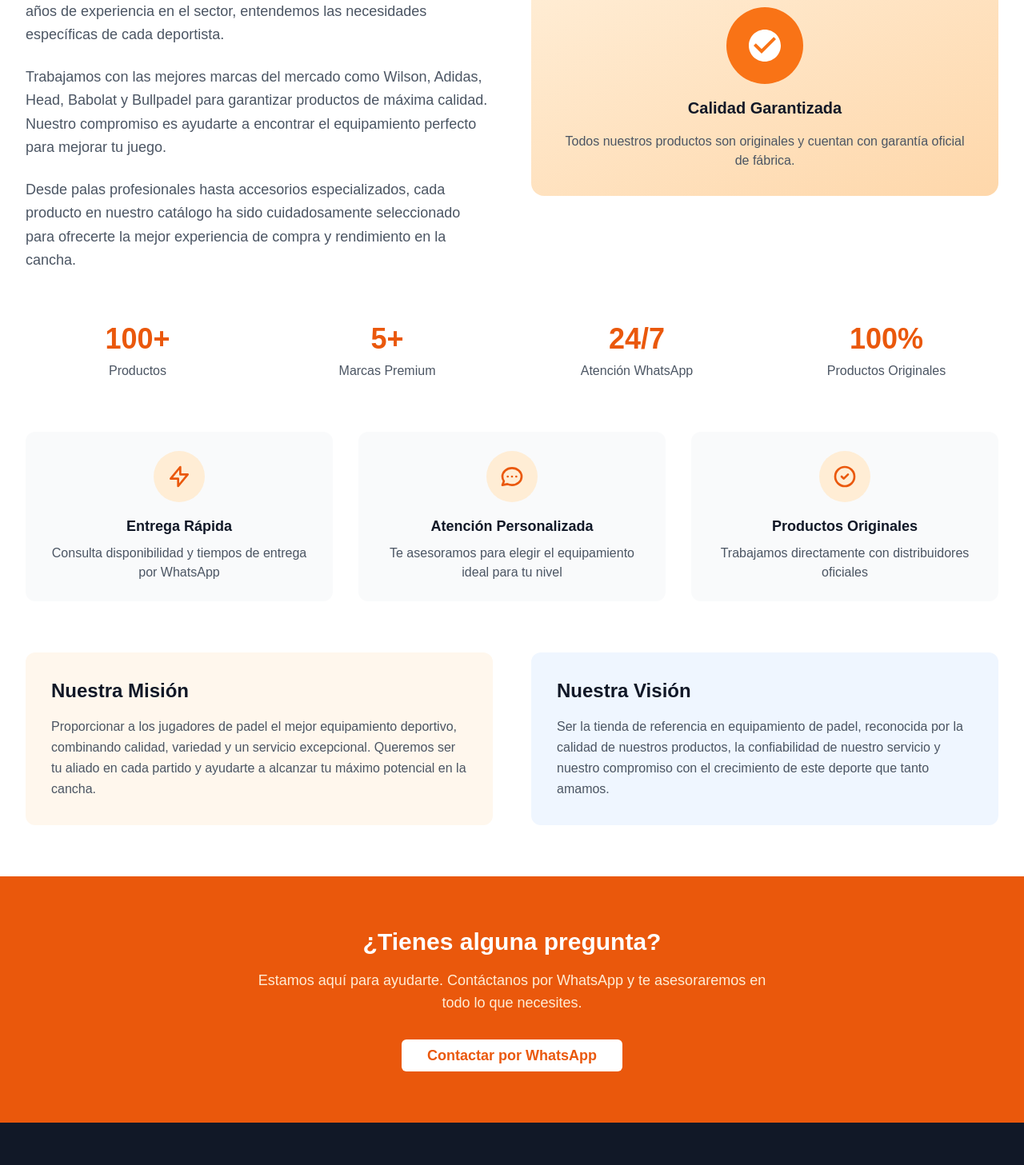
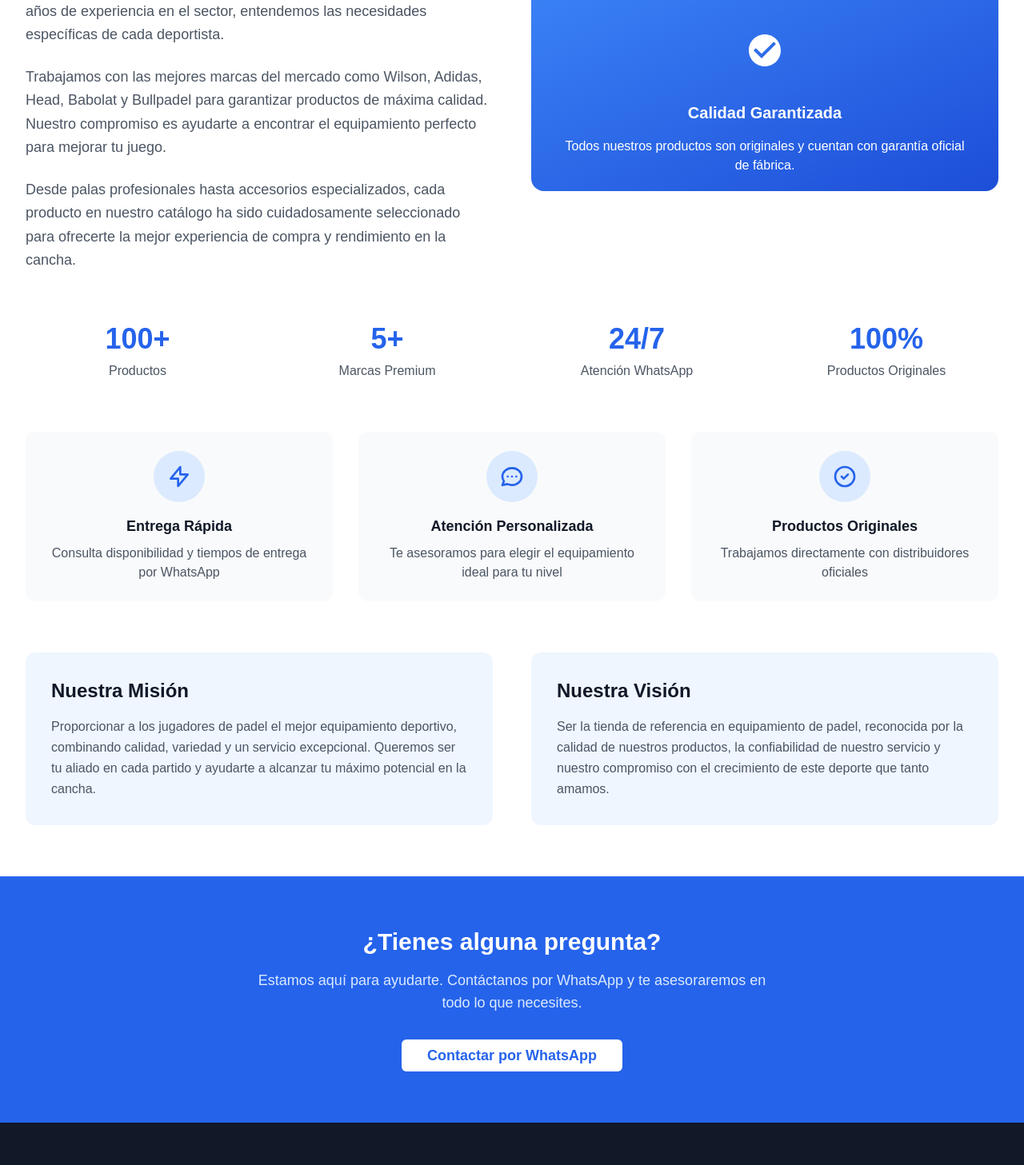
Before and after one commit to christianazcoaga/fullspin, a Next.js app in the folder padel-tennis-ecommerce/: page /sobre-nosotros in a window 1280 px wide. Shown: the part 588-2045 px from the top of the page at 80% size. Built offline with nearby package versions, Linux system fonts and the light colour scheme.

Commit message:
cambio de colores

```diff
--- a/padel-tennis-ecommerce/app/sobre-nosotros/page.tsx
+++ b/padel-tennis-ecommerce/app/sobre-nosotros/page.tsx
@@ -14,20 +14,20 @@ export default function SobreNosotrosPage() {
           <div className="flex justify-between items-center h-16">
             <Link href="/" className="flex items-center space-x-4 cursor-pointer">
               <Image src="/fullspin-logo.png" alt="FullSpin Logo" width={50} height={50} className="rounded-lg" />
-              <h1 className="text-2xl font-bold text-gray-900 hover:text-orange-600 transition-colors">FullSpin</h1>
+              <h1 className="text-2xl font-bold text-gray-900 hover:text-blue-600 transition-colors">FullSpin</h1>
             </Link>
 
             <nav className="hidden md:flex space-x-8">
-              <Link href="/" className="text-sm font-medium text-gray-700 hover:text-orange-600 transition-colors">
+              <Link href="/" className="text-sm font-medium text-gray-700 hover:text-blue-600 transition-colors">
                 Inicio
               </Link>
-              <Link href="/padel" className="text-sm font-medium text-gray-700 hover:text-orange-600 transition-colors">
+              <Link href="/padel" className="text-sm font-medium text-gray-700 hover:text-blue-600 transition-colors">
                 Padel
               </Link>
-              <Link href="/tenis-mesa" className="text-sm font-medium text-gray-700 hover:text-orange-600 transition-colors">
+              <Link href="/tenis-mesa" className="text-sm font-medium text-gray-700 hover:text-blue-600 transition-colors">
                 Tenis de Mesa
               </Link>
-              <Link href="/sobre-nosotros" className="text-sm font-medium text-orange-600 border-b-2 border-orange-600">
+              <Link href="/sobre-nosotros" className="text-sm font-medium text-blue-600 border-b-2 border-blue-600">
                 Sobre nosotros
               </Link>
             </nav>
@@ -40,13 +40,13 @@ export default function SobreNosotrosPage() {
         <Link href="/">
           <Button variant="ghost" className="mb-6">
             <ArrowLeft className="h-4 w-4 mr-2" />
-            Volver al inicio
+            Volver al catálogo
           </Button>
         </Link>
       </div>
 
       {/* Hero Section */}
-      <section className="bg-gradient-to-br from-orange-50 to-orange-100 py-16">
+      <section className="bg-gradient-to-br from-blue-50 to-blue-100 py-16">
         <div className="max-w-7xl mx-auto px-4 sm:px-6 lg:px-8 text-center">
           <h1 className="text-4xl md:text-5xl font-bold text-gray-900 mb-6">Sobre Nosotros</h1>
           <p className="text-xl text-gray-600 max-w-3xl mx-auto">
@@ -78,15 +78,15 @@ export default function SobreNosotrosPage() {
             </div>
 
             <div className="relative">
-              <div className="bg-gradient-to-br from-orange-100 to-orange-200 rounded-2xl p-8">
+              <div className="relative h-64 bg-gradient-to-br from-blue-500 to-blue-700 rounded-2xl p-8">
                 <div className="text-center space-y-4">
-                  <div className="w-24 h-24 bg-orange-500 rounded-full mx-auto flex items-center justify-center">
+                  <div className="w-24 h-24 rounded-full mx-auto flex items-center justify-center">
                     <svg className="w-12 h-12 text-white" fill="currentColor" viewBox="0 0 24 24">
                       <path d="M12 2C6.48 2 2 6.48 2 12s4.48 10 10 10 10-4.48 10-10S17.52 2 12 2zm-2 15l-5-5 1.41-1.41L10 14.17l7.59-7.59L19 8l-9 9z" />
                     </svg>
                   </div>
-                  <h3 className="text-xl font-semibold text-gray-900">Calidad Garantizada</h3>
-                  <p className="text-gray-600">
+                  <h3 className="text-xl font-semibold text-white">Calidad Garantizada</h3>
+                  <p className="text-white">
                     Todos nuestros productos son originales y cuentan con garantía oficial de fábrica.
                   </p>
                 </div>
@@ -97,19 +97,19 @@ export default function SobreNosotrosPage() {
           {/* Statistics */}
           <div className="grid grid-cols-2 md:grid-cols-4 gap-8 mb-16">
             <div className="text-center">
-              <div className="text-4xl font-bold text-orange-600 mb-2">100+</div>
+              <div className="text-4xl font-bold text-blue-600 mb-2">100+</div>
               <div className="text-gray-600 font-medium">Productos</div>
             </div>
             <div className="text-center">
-              <div className="text-4xl font-bold text-orange-600 mb-2">5+</div>
+              <div className="text-4xl font-bold text-blue-600 mb-2">5+</div>
               <div className="text-gray-600 font-medium">Marcas Premium</div>
             </div>
             <div className="text-center">
-              <div className="text-4xl font-bold text-orange-600 mb-2">24/7</div>
+              <div className="text-4xl font-bold text-blue-600 mb-2">24/7</div>
               <div className="text-gray-600 font-medium">Atención WhatsApp</div>
             </div>
             <div className="text-center">
-              <div className="text-4xl font-bold text-orange-600 mb-2">100%</div>
+              <div className="text-4xl font-bold text-blue-600 mb-2">100%</div>
               <div className="text-gray-600 font-medium">Productos Originales</div>
             </div>
           </div>
@@ -117,8 +117,8 @@ export default function SobreNosotrosPage() {
           {/* Services */}
           <div className="grid grid-cols-1 md:grid-cols-3 gap-8 mb-16">
             <div className="text-center p-6 bg-gray-50 rounded-xl">
-              <div className="w-16 h-16 bg-orange-100 rounded-full mx-auto flex items-center justify-center mb-4">
-                <svg className="w-8 h-8 text-orange-600" fill="none" stroke="currentColor" viewBox="0 0 24 24">
+              <div className="w-16 h-16 bg-blue-100 rounded-full mx-auto flex items-center justify-center mb-4">
+                <svg className="w-8 h-8 text-blue-600" fill="none" stroke="currentColor" viewBox="0 0 24 24">
                   <path strokeLinecap="round" strokeLinejoin="round" strokeWidth={2} d="M13 10V3L4 14h7v7l9-11h-7z" />
                 </svg>
               </div>
@@ -127,8 +127,8 @@ export default function SobreNosotrosPage() {
             </div>
 
             <div className="text-center p-6 bg-gray-50 rounded-xl">
-              <div className="w-16 h-16 bg-orange-100 rounded-full mx-auto flex items-center justify-center mb-4">
-                <svg className="w-8 h-8 text-orange-600" fill="none" stroke="currentColor" viewBox="0 0 24 24">
+              <div className="w-16 h-16 bg-blue-100 rounded-full mx-auto flex items-center justify-center mb-4">
+                <svg className="w-8 h-8 text-blue-600" fill="none" stroke="currentColor" viewBox="0 0 24 24">
                   <path
                     strokeLinecap="round"
                     strokeLinejoin="round"
@@ -142,8 +142,8 @@ export default function SobreNosotrosPage() {
             </div>
 
             <div className="text-center p-6 bg-gray-50 rounded-xl">
-              <div className="w-16 h-16 bg-orange-100 rounded-full mx-auto flex items-center justify-center mb-4">
-                <svg className="w-8 h-8 text-orange-600" fill="none" stroke="currentColor" viewBox="0 0 24 24">
+              <div className="w-16 h-16 bg-blue-100 rounded-full mx-auto flex items-center justify-center mb-4">
+                <svg className="w-8 h-8 text-blue-600" fill="none" stroke="currentColor" viewBox="0 0 24 24">
                   <path
                     strokeLinecap="round"
                     strokeLinejoin="round"
@@ -159,7 +159,7 @@ export default function SobreNosotrosPage() {
 
           {/* Mission & Vision */}
           <div className="grid grid-cols-1 md:grid-cols-2 gap-12">
-            <div className="bg-orange-50 p-8 rounded-xl">
+            <div className="bg-blue-50 p-8 rounded-xl">
               <h3 className="text-2xl font-bold text-gray-900 mb-4">Nuestra Misión</h3>
               <p className="text-gray-600 leading-relaxed">
                 Proporcionar a los jugadores de padel el mejor equipamiento deportivo, combinando calidad, variedad y un
@@ -181,10 +181,10 @@ export default function SobreNosotrosPage() {
       </section>
 
       {/* Contact CTA */}
-      <section className="bg-orange-600 py-16">
+      <section className="bg-blue-600 py-16">
         <div className="max-w-7xl mx-auto px-4 sm:px-6 lg:px-8 text-center">
           <h2 className="text-3xl font-bold text-white mb-4">¿Tienes alguna pregunta?</h2>
-          <p className="text-orange-100 text-lg mb-8 max-w-2xl mx-auto">
+          <p className="text-blue-100 text-lg mb-8 max-w-2xl mx-auto">
             Estamos aquí para ayudarte. Contáctanos por WhatsApp y te asesoraremos en todo lo que necesites.
           </p>
           <Button
@@ -193,7 +193,7 @@ export default function SobreNosotrosPage() {
               const whatsappUrl = `https://wa.me/543705103672?text=${encodeURIComponent(message)}`
               window.open(whatsappUrl, "_blank")
             }}
-            className="bg-white text-orange-600 hover:bg-gray-100 px-8 py-3 text-lg font-semibold"
+            className="bg-white text-blue-600 hover:bg-gray-100 px-8 py-3 text-lg font-semibold"
           >
             Contactar por WhatsApp
           </Button>
```
Also changed, not shown: padel-tennis-ecommerce/app/padel/page.tsx (+10 -10 lines), padel-tennis-ecommerce/app/page.tsx (+24 -27 lines), padel-tennis-ecommerce/app/tenis-mesa/page.tsx (+9 -9 lines).
